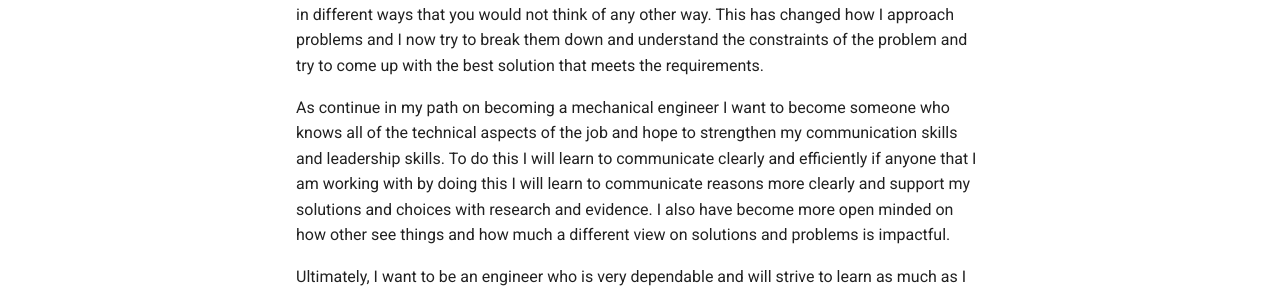
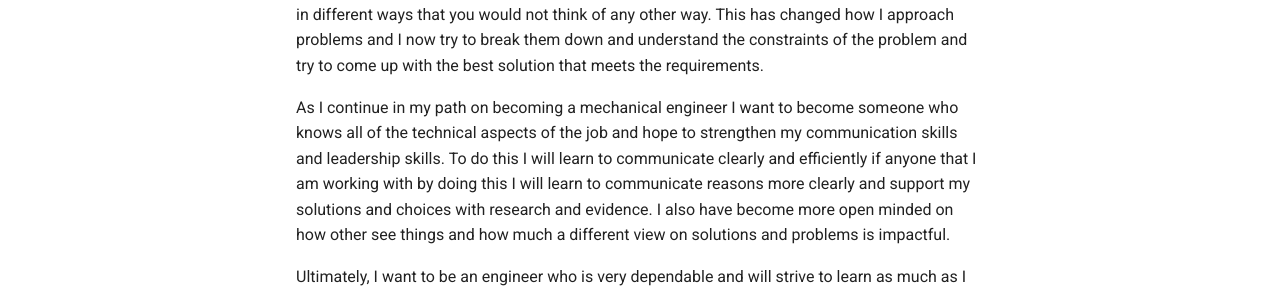
Before and after one commit to Gavin-Anderson-ME/-megr2157-portfolio, an MkDocs documentation site: the page built from docs/aboutme/index.md, in a window 1280 px wide and 961 px high. Shown: the part 552-843 px from the top of the window. Built offline with MkDocs 1.6.1 and Material for MkDocs 9.7.7, drawn with Linux system fonts in a browser that asks for light colours.

```diff
--- a/docs/aboutme/index.md
+++ b/docs/aboutme/index.md
@@ -3,6 +3,6 @@ My name is Gavin Anderson, and I am a mechanical engineering student at UNCC. As
 
 Mechanical engineering is also very appealing to me because it can be used in almost any aspect of life and is very impactful on the world. It is very rewarding to see when you are given a challenge or problem and are able to use theories or things you have learned to make a real solution. These challenges require you to build many different disciplines and force you to think in different ways that you would not think of any other way. This has changed how I approach problems and I now try to break them down and understand the constraints of the problem and try to come up with the best solution that meets the requirements.
 
-As continue in my path on becoming a mechanical engineer I want to become someone who knows all of the technical aspects of the job and hope to strengthen my communication skills and leadership skills. To do this I will learn to communicate clearly and efficiently if anyone that I am working with by doing this I will learn to communicate reasons more clearly and support my solutions and choices with research and evidence. I also have become more open minded on how other see things and how much a different view on solutions and problems is impactful.
+As I continue in my path on becoming a mechanical engineer I want to become someone who knows all of the technical aspects of the job and hope to strengthen my communication skills and leadership skills. To do this I will learn to communicate clearly and efficiently if anyone that I am working with by doing this I will learn to communicate reasons more clearly and support my solutions and choices with research and evidence. I also have become more open minded on how other see things and how much a different view on solutions and problems is impactful.
 
 Ultimately, I want to be an engineer who is very dependable and will strive to learn as much as I can to help apply my skills to real world problems. I also want to be able to defend the decisions that I make and be able to make a lasting impact on something in the future.
```
